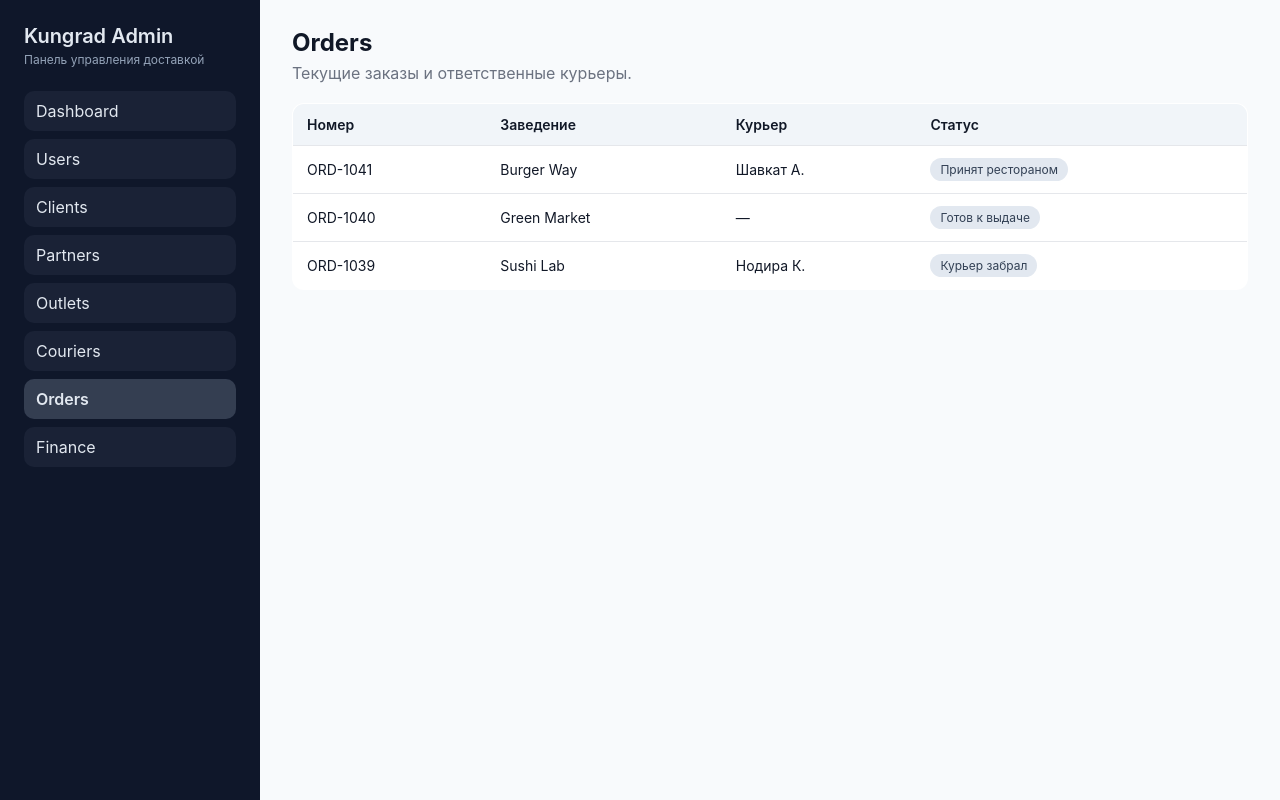
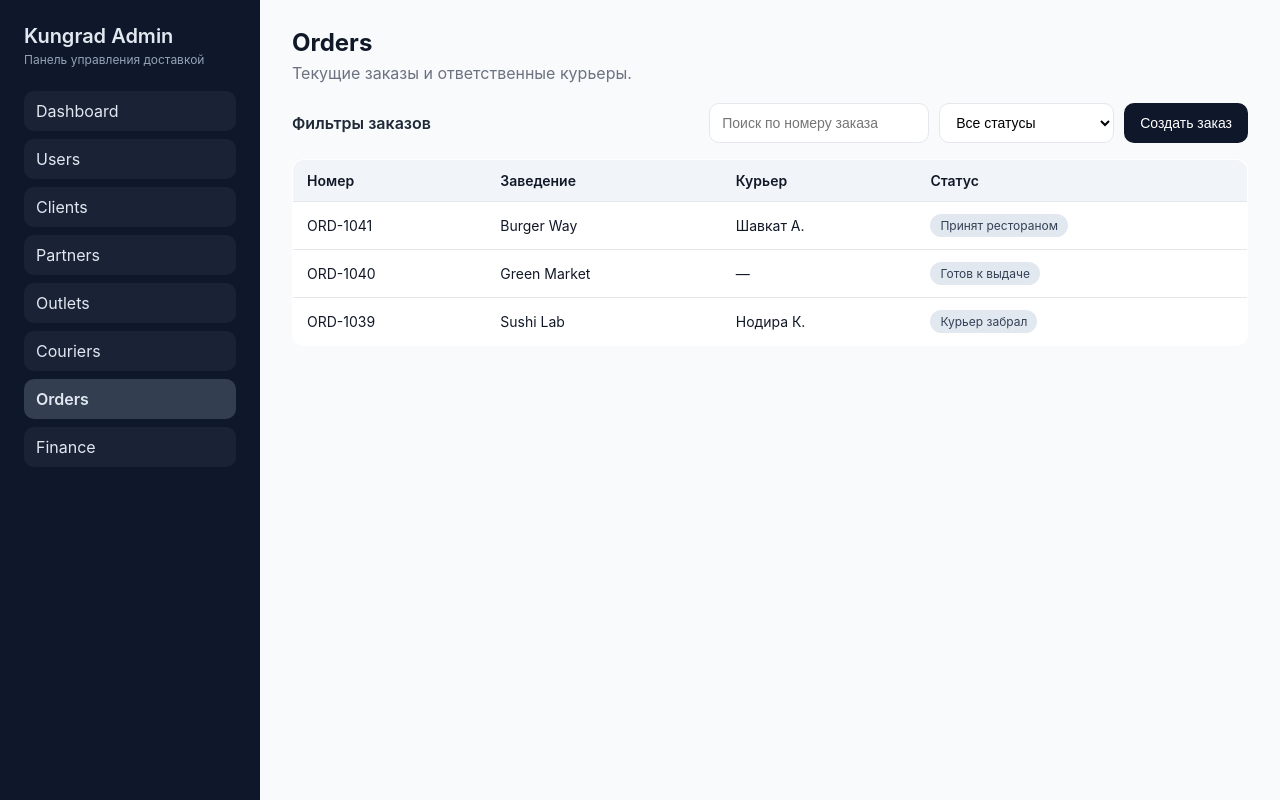
Before and after one commit to nodirmdh/tezgo, a Next.js app in the folder admin/: page /orders in a window 1280 px wide. Built offline with nearby package versions, Linux system fonts and the light colour scheme.

Commit message:
Add admin filter toolbars

```diff
--- /dev/null
+++ b/admin/app/components/Toolbar.js
@@ -0,0 +1,13 @@
+export default function Toolbar({ title, actionLabel = "Добавить", children }) {
+  return (
+    <div className="toolbar">
+      <div className="toolbar-title">{title}</div>
+      <div className="toolbar-actions">
+        {children}
+        <button className="button" type="button">
+          {actionLabel}
+        </button>
+      </div>
+    </div>
+  );
+}
--- a/admin/app/globals.css
+++ b/admin/app/globals.css
@@ -98,6 +98,57 @@ a {
   margin-bottom: 24px;
 }
 
+.toolbar {
+  display: flex;
+  flex-wrap: wrap;
+  align-items: center;
+  justify-content: space-between;
+  gap: 12px;
+  margin: 16px 0;
+}
+
+.toolbar-title {
+  font-weight: 600;
+  color: #1f2937;
+}
+
+.toolbar-actions {
+  display: flex;
+  gap: 10px;
+  flex-wrap: wrap;
+}
+
+.input {
+  border: 1px solid #e5e7eb;
+  border-radius: 10px;
+  padding: 10px 12px;
+  font-size: 14px;
+  min-width: 220px;
+  background: #fff;
+}
+
+.select {
+  border: 1px solid #e5e7eb;
+  border-radius: 10px;
+  padding: 10px 12px;
+  font-size: 14px;
+  background: #fff;
+}
+
+.button {
+  border: none;
+  background: #0f172a;
+  color: #fff;
+  padding: 10px 16px;
+  border-radius: 10px;
+  font-size: 14px;
+  cursor: pointer;
+}
+
+.button:hover {
+  background: #1e293b;
+}
+
 .card {
   background: white;
   border-radius: 14px;
--- a/admin/app/orders/page.js
+++ b/admin/app/orders/page.js
@@ -1,4 +1,5 @@
 import PageHeader from "../components/PageHeader";
+import Toolbar from "../components/Toolbar";
 
 const orders = [
   {
@@ -28,6 +29,17 @@ export default function OrdersPage() {
         title="Orders"
         description="Текущие заказы и ответственные курьеры."
       />
+      <Toolbar title="Фильтры заказов" actionLabel="Создать заказ">
+        <input className="input" placeholder="Поиск по номеру заказа" />
+        <select className="select">
+          <option>Все статусы</option>
+          <option>Принят системой</option>
+          <option>Принят рестораном</option>
+          <option>Готов к выдаче</option>
+          <option>Курьер забрал</option>
+          <option>Доставил</option>
+        </select>
+      </Toolbar>
       <table className="table">
         <thead>
           <tr>
--- a/admin/app/partners/page.js
+++ b/admin/app/partners/page.js
@@ -1,4 +1,5 @@
 import PageHeader from "../components/PageHeader";
+import Toolbar from "../components/Toolbar";
 
 const partners = [
   { name: "Kungrad Foods", outlets: 3, manager: "@kungrad_admin" },
@@ -12,6 +13,9 @@ export default function PartnersPage() {
         title="Partners"
         description="Партнёры и привязанные филиалы."
       />
+      <Toolbar title="Фильтры партнёров">
+        <input className="input" placeholder="Поиск по названию партнёра" />
+      </Toolbar>
       <table className="table">
         <thead>
           <tr>
```
Also changed, not shown: admin/app/clients/page.js (+9 -0 lines), admin/app/couriers/page.js (+10 -0 lines), admin/app/finance/page.js (+9 -0 lines), admin/app/outlets/page.js (+9 -0 lines), admin/app/users/page.js (+12 -0 lines), 1 other file (tests, documents, lock files or other folders).
